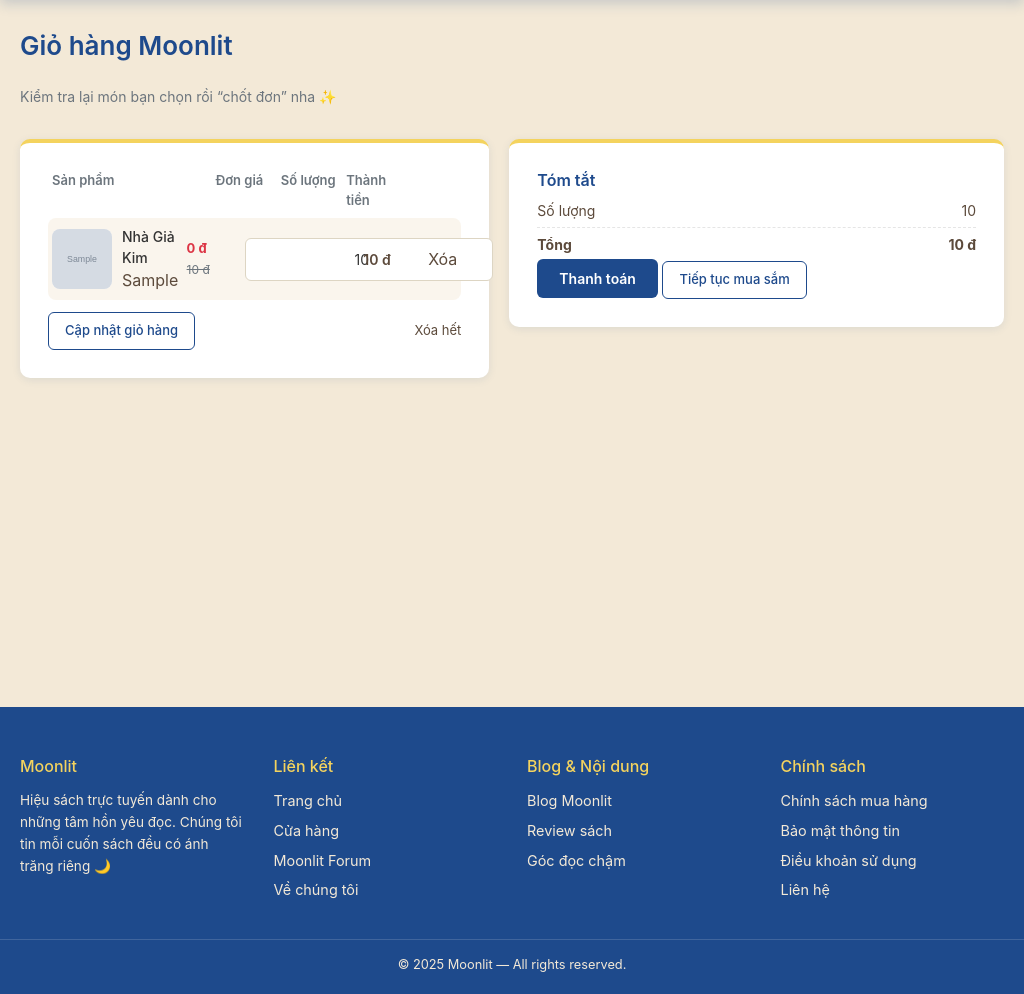
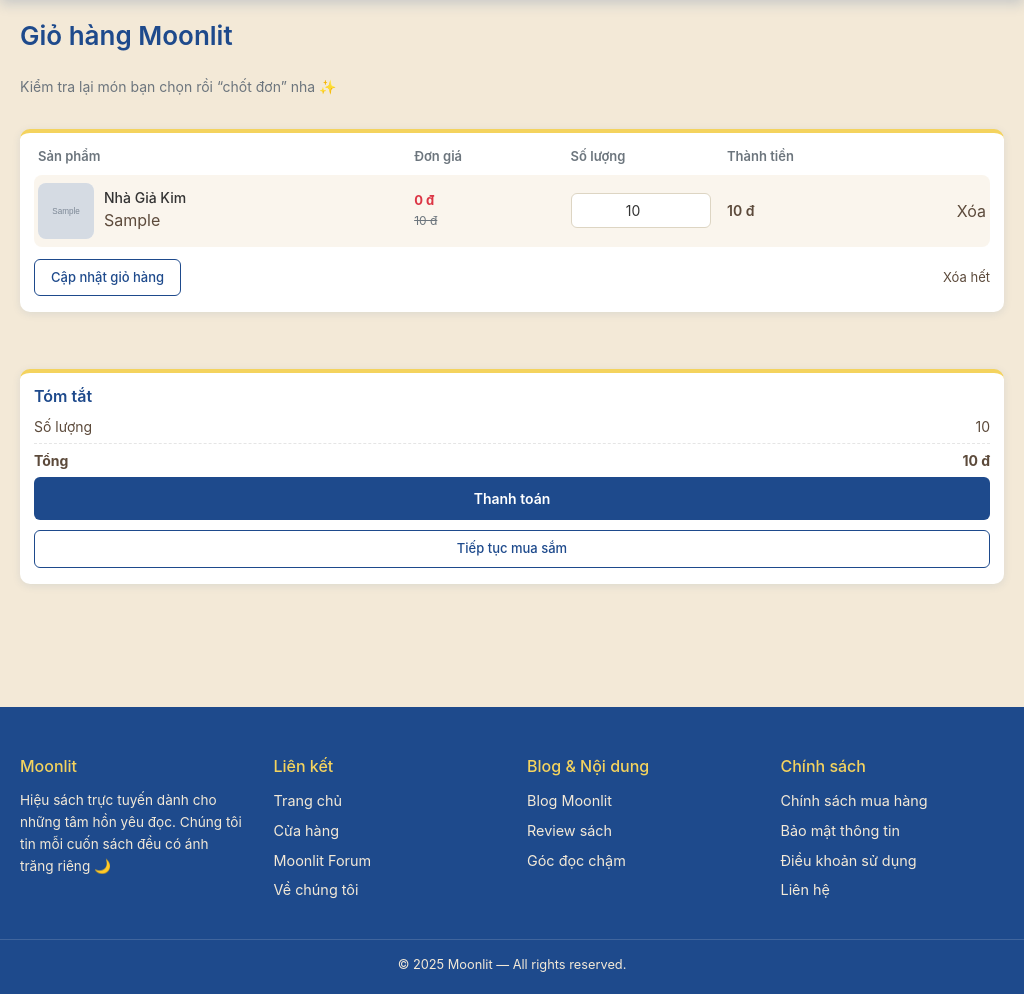
Before and after one commit to debbieisfree19/Shop, a PHP site: page /cart.php in a window 1024 px wide. Shown: the part 80-1074 px from the top of the page. Run offline with PHP 8.4, Linux system fonts and the light colour scheme; the visitor is signed in with stand-in values (Sample User, id 1); data comes from the database, SQL or seed files in the repository; tables that the repository leaves empty or names only in its code hold one stand-in row (values such as "Sample post"); grey boxes marked "Sample" are stand-in pictures.

Commit message:
Update moonlit-style.css

```diff
--- a/moonlit-style.css
+++ b/moonlit-style.css
@@ -4032,3 +4032,166 @@ img {
     padding: 14px 14px 16px;
   }
 }
+
+
+
+/* =========================
+   CART - TABLET RESPONSIVE
+   ========================= */
+@media (min-width: 769px) and (max-width: 1024px) {
+  /* khoảng cách chung */
+  .cart-main {
+    padding: 20px 0 34px;
+  }
+
+  .cart-layout {
+    gap: 16px;
+  }
+
+  /* cột phải đừng bị quá to/nhảy */
+  .cart-summary {
+    flex: 1 1 320px;
+  }
+
+  /* thu nhỏ cột và cho text không tràn */
+  .cart-items-card,
+  .cart-summary-card {
+    padding: 14px 14px 16px;
+  }
+
+  /* TABLE HEADER + ITEM: chỉnh tỉ lệ cột để không bị chật */
+  .cart-table-header,
+  .cart-item {
+    grid-template-columns: 2.2fr 0.9fr 0.9fr 0.9fr 0.6fr;
+    gap: 10px;
+  }
+
+  /* tên sp dài thì cắt dòng đẹp */
+  .cart-item-title {
+    display: -webkit-box;
+    -webkit-line-clamp: 2;     /* tối đa 2 dòng */
+    -webkit-box-orient: vertical;
+    overflow: hidden;
+    line-height: 1.35;
+  }
+
+  /* ảnh gọn lại cho tablet */
+  .cart-item-image {
+    width: 56px;
+    height: 56px;
+  }
+
+  /* qty input rộng vừa phải */
+  .cart-item-qty {
+    max-width: 120px;
+  }
+
+  .cart-qty-input {
+    padding: 6px 8px;
+  }
+
+  /* nút trong summary nằm gọn + full width cho dễ bấm */
+  .cart-checkout-btn {
+    width: 100%;
+    display: block;
+    text-align: center;
+    justify-content: center;
+  }
+
+  /* nếu trong summary có 2 nút (thanh toán + tiếp tục) thì xếp dọc cho gọn */
+  .cart-summary-card .account-btn-save,
+  .cart-summary-card .account-btn-secondary {
+    width: 100%;
+    display: block;
+    text-align: center;
+    justify-content: center;
+  }
+
+  .cart-summary-card .account-btn-secondary {
+    margin-top: 10px;
+  }
+
+  /* hàng cập nhật / xoá hết đừng bị lệch */
+  .cart-actions-row {
+    gap: 10px;
+  }
+}
+
+/* =========================
+   CART - TABLET NHỎ (<= 900px) nếu còn bị chật chữ
+   ========================= */
+@media (min-width: 769px) and (max-width: 900px) {
+  .cart-table-header,
+  .cart-item {
+    grid-template-columns: 2fr 0.85fr 0.85fr 0.85fr 0.55fr;
+  }
+
+  .cart-item-price,
+  .cart-item-total {
+    font-size: 13px;
+  }
+}
+
+/* =========================
+   FIX TRÀN CART TRÊN TABLET
+   (ép 1 cột từ <=1024px + chống overflow grid)
+========================= */
+
+/* 1) CHỐNG TRÀN: grid columns phải dùng minmax(0, ...) */
+.cart-table-header,
+.cart-item {
+  grid-template-columns:
+    minmax(0, 2.5fr)
+    minmax(0, 1fr)
+    minmax(0, 1fr)
+    minmax(0, 1fr)
+    minmax(0, 0.7fr);
+}
+
+/* 2) Grid item con phải cho phép co lại */
+.cart-item-info,
+.cart-item-price,
+.cart-item-qty,
+.cart-item-total,
+.cart-item-remove {
+  min-width: 0;
+}
+
+/* 3) Tên sản phẩm dài thì cắt dòng, không “đẩy” layout */
+.cart-item-title {
+  overflow: hidden;
+  text-overflow: ellipsis;
+  display: -webkit-box;
+  -webkit-line-clamp: 2;
+  -webkit-box-orient: vertical;
+}
+
+/* 4) Input số lượng không được có min-width gây lòi */
+.cart-item-qty { max-width: 140px; }
+.cart-qty-input { width: 100%; }
+
+/* 5) TABLET: ép layout 2 cột -> 1 cột để khỏi chật */
+@media (max-width: 1024px) {
+  .cart-layout {
+    flex-direction: column;
+  }
+
+  .cart-items,
+  .cart-summary {
+    width: 100%;
+  }
+
+  /* 2 nút trong summary full width */
+  .cart-checkout-btn,
+  .cart-summary-card .account-btn-save,
+  .cart-summary-card .account-btn-secondary {
+    width: 100%;
+    display: block;
+    text-align: center;
+    justify-content: center;
+  }
+
+  .cart-summary-card .account-btn-secondary {
+    margin-top: 10px;
+  }
+}
```
